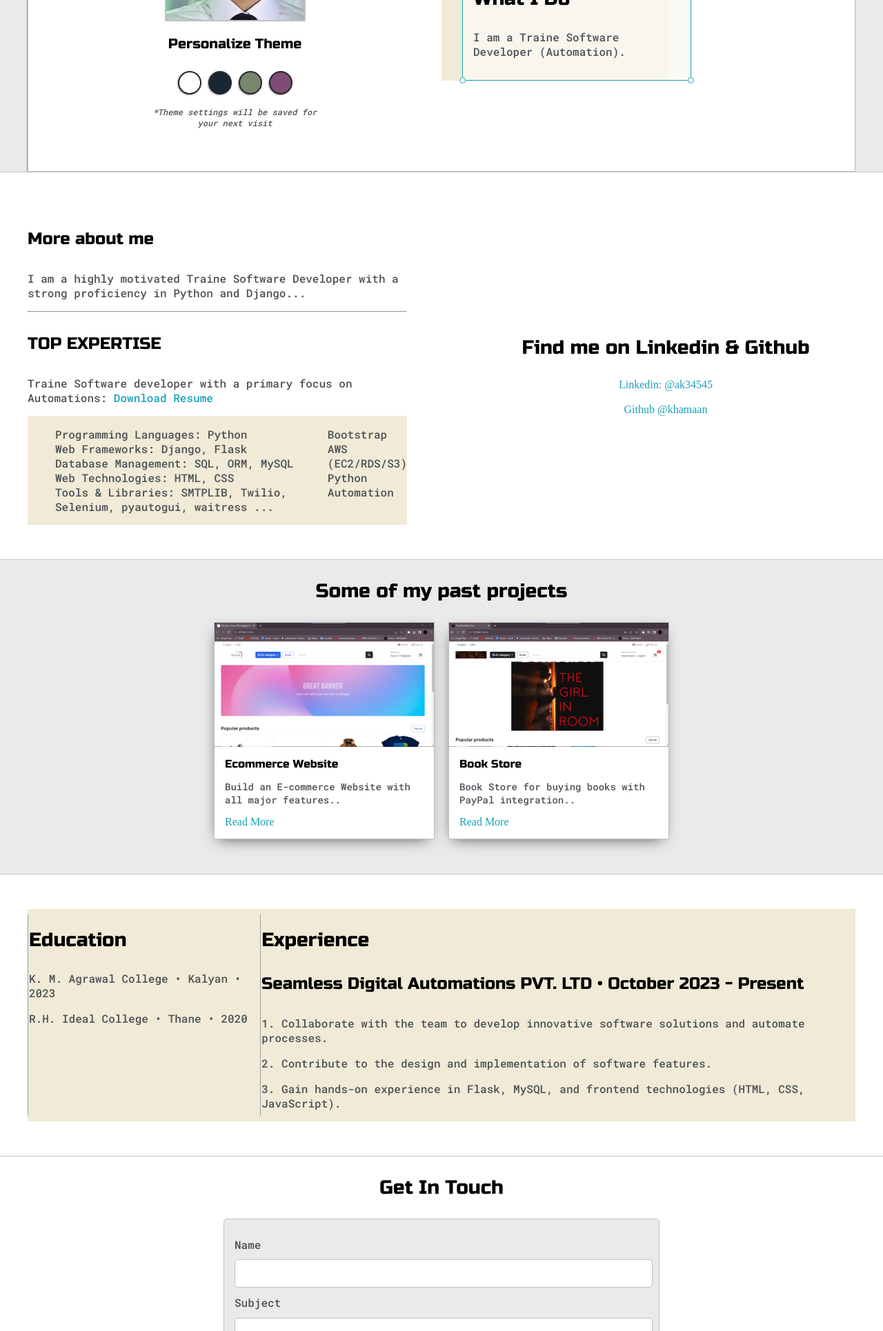
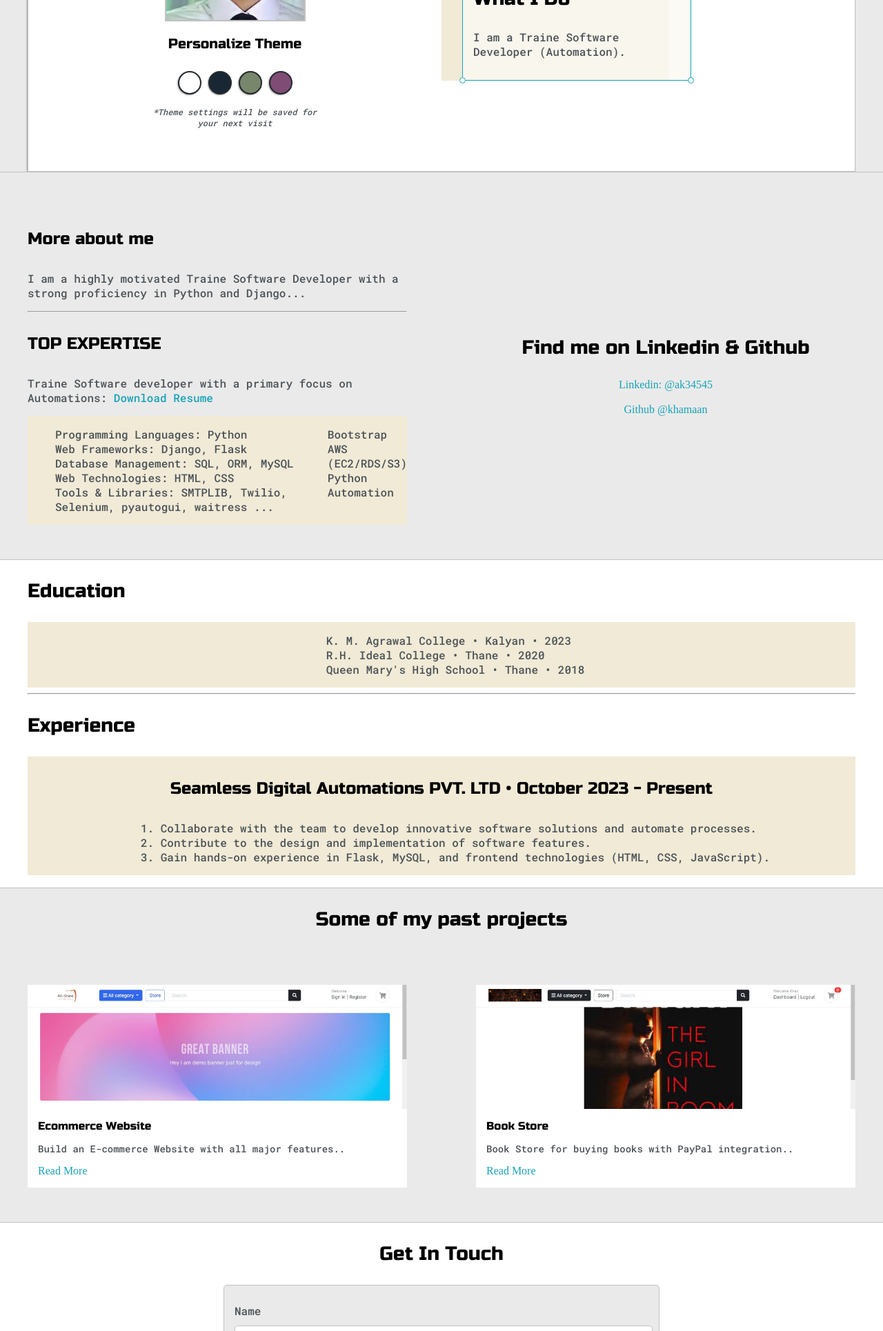
Before and after one commit to khamaan/Portfolio, a Django app: page / in a window 1280 px wide. Shown: the part 431-2361 px from the top of the page at 69% size. Run offline with Django 4.2, Linux system fonts and the light colour scheme; some libraries are stand-ins or nearby versions.

Commit message:
Changed the Look and feel

```diff
--- a/templates/index.html
+++ b/templates/index.html
@@ -67,7 +67,7 @@
 
     <!-- Section 2 -->
 
-    <section class="s2">
+    <section class="s1">
         <div class="main-container">
             <div class="about-wrapper">
                 <div class="about-me">
@@ -104,11 +104,44 @@
 
     <!-- Section 3 -->
 
+    <section class="s2">
+        <div class="main-container">
+            <div class="abour-wrapper">
+                <div class="about-me">
+                    <h3>Education</h3>
+                    <div class="education-wrapper" id="skills">
+                        <ul>
+                            <li>K. M. Agrawal College • Kalyan • 2023</li>
+                            <li>R.H. Ideal College • Thane • 2020</li>
+                            <li>Queen Mary's High School • Thane • 2018 </li>
+                        </ul>
+                    </div>
+                    <hr>
+                    <h3>Experience</h3>
+                    <div class="experience-wrapper" id="skills">
+                        <div class="experience-item">
+                            <h4 style="text-align: center;">Seamless Digital Automations PVT. LTD • October 2023 - Present</h4>
+                            <ul>
+                                <li>1. Collaborate with the team to develop innovative software solutions and automate processes.</li>
+                                <li>2. Contribute to the design and implementation of software features.</li>
+                                <li>3. Gain hands-on experience in Flask, MySQL, and frontend technologies (HTML, CSS, JavaScript).</li>
+                            </ul>
+                        </div>
+                    </div>
+                    <br>
+                </div>
+            </div>
+        </div>
+    </section>
+
+
+    <!-- Section 4 -->
+
     <section class="s1">
         <div class="main-container">
             <h3 style="text-align: center;">Some of my past projects</h3>
-            <div class="post-wrapper">
-                <div class="post">
+            <div class="about-wrapper">
+                <div class="about-me">
                     <!-- Project 1 content goes here -->
                     <img class="thumbnail" src="{% static 'images/ecom1.jpg' %}">
                     <div class="post-preview">
@@ -117,7 +150,7 @@
                         <a href="{% url 'post' %}">Read More</a>
                     </div>
                 </div>
-                <div class="post">
+                <div class="about-me">
                     <!-- Project 2 content goes here -->
                     <img class="thumbnail" src="{% static 'images/book-store.jpg' %}">
                     <div class="post-preview">
@@ -130,30 +163,6 @@
         </div>
     </section>
 
-    <!-- Section 4 -->
-
-    <section class="s2">
-        <div class="main-container">
-            <div class="about-wrapper">
-                <div class="about-me" id="skills">
-                    <hr>
-                    <div>
-                        <h3>Education</h3>
-                        <p>K. M. Agrawal College • Kalyan • 2023</p>
-                        <p>R.H. Ideal College • Thane • 2020</p>
-                    </div>
-                    <hr>
-                    <div>
-                        <h3>Experience</h3>
-                        <h4>Seamless Digital Automations PVT. LTD • October 2023 - Present</h4>
-                        <p>1. Collaborate with the team to develop innovative software solutions and automate processes.</p>
-                        <p>2. Contribute to the design and implementation of software features.</p>
-                        <p>3. Gain hands-on experience in Flask, MySQL, and frontend technologies (HTML, CSS, JavaScript).</p>
-                    </div>
-                </div>
-            </div>
-        </div>
-    </section>
 
     <!-- Section 5 -->
 
```
